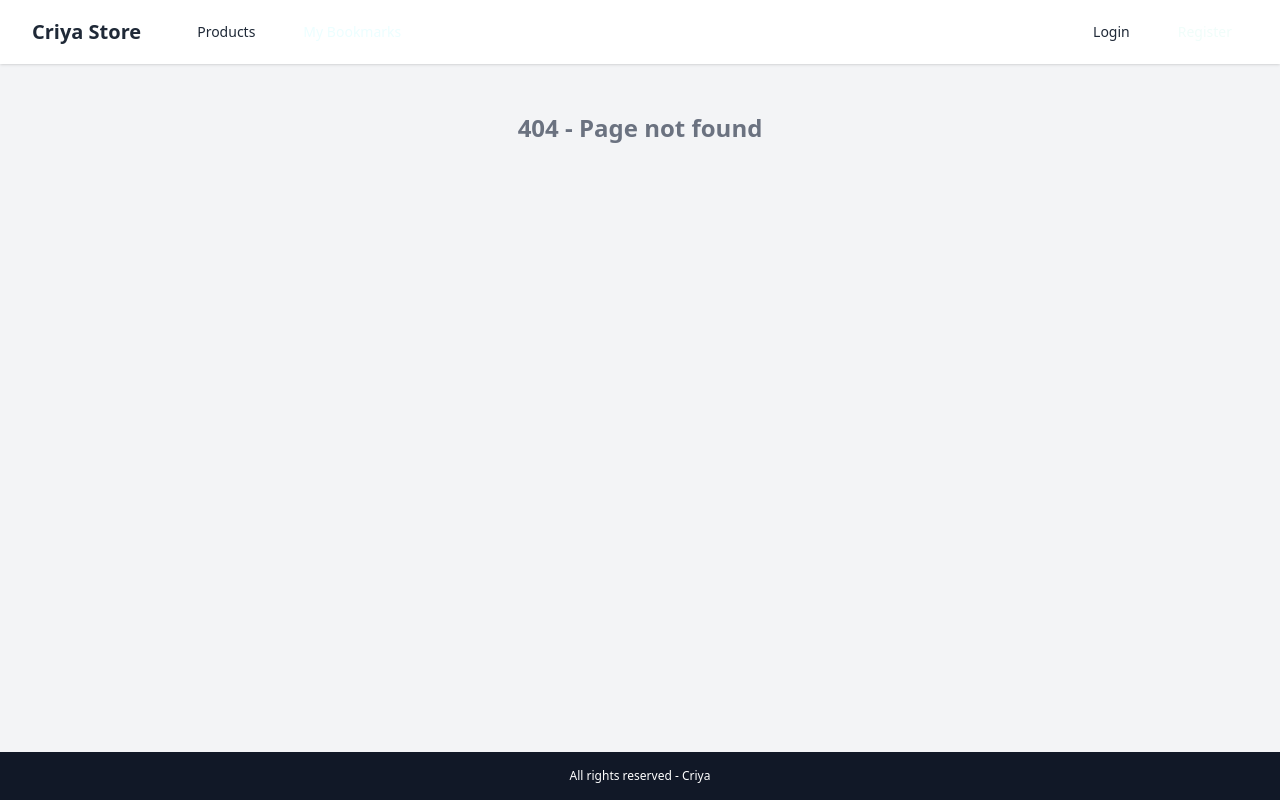
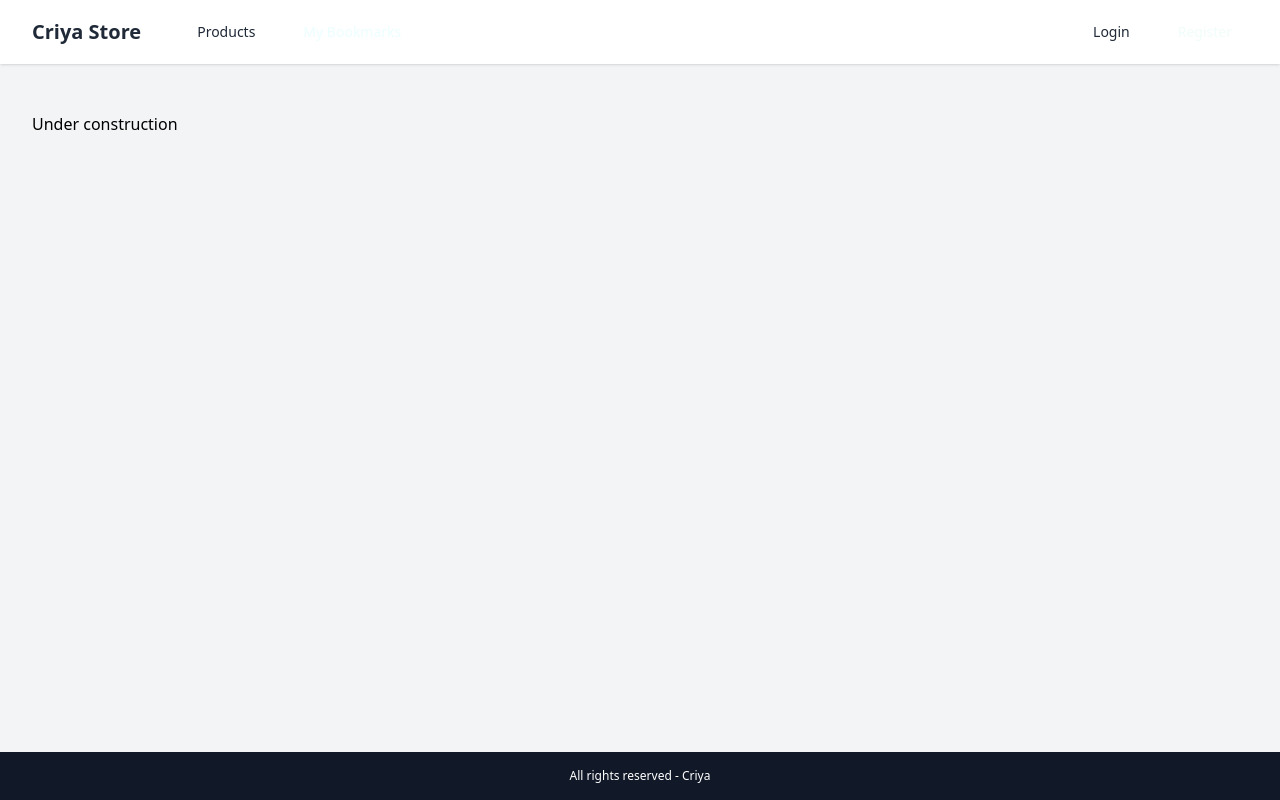
Before and after one commit to jandrescossio/criya-fe, a Next.js app: page /bookmarks in a window 1280 px wide. Before the commit this address had no page. Built offline with nearby package versions, Linux system fonts and the light colour scheme.

Commit message:
#2rxcnjy feat: added under construction bookmarks page

```diff
--- /dev/null
+++ b/src/pages/bookmarks.tsx
@@ -0,0 +1,5 @@
+export default function Bookmarks() {
+  return (
+    <div>Under construction</div>
+  )
+}
```
